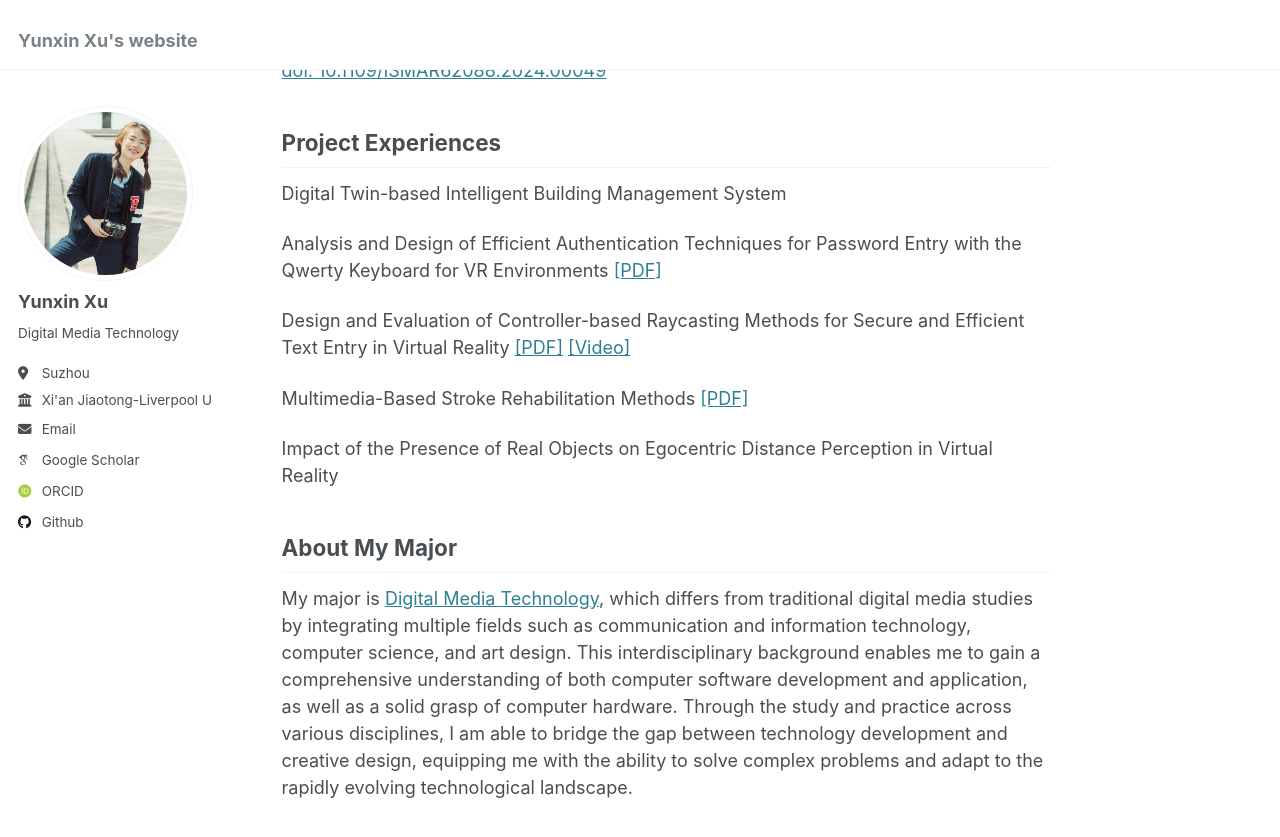
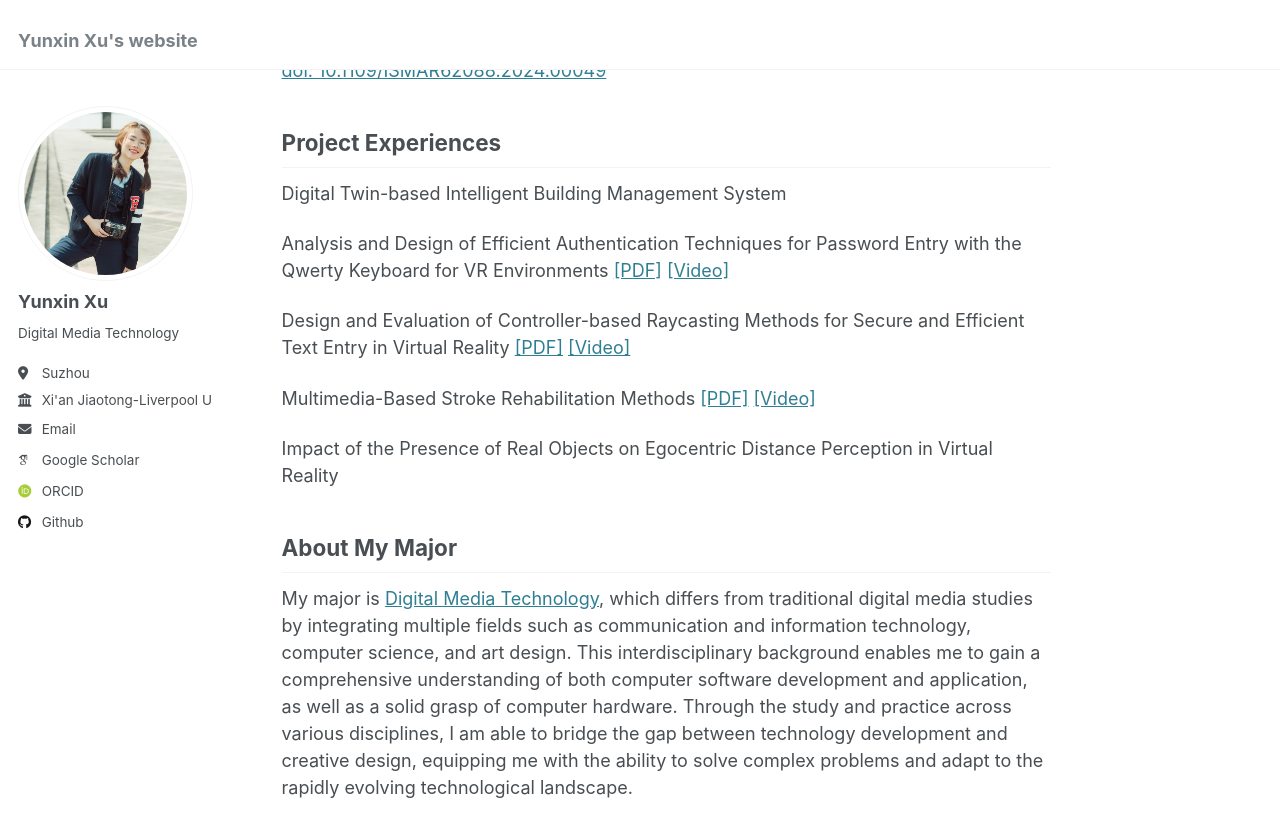
Before and after one commit to XYXtobeno1/yunxin.github.io, a Jekyll site: the page built from _pages/about.md, in a window 1280 px wide and 900 px high, scrolled down 615 px. Shown: the top 837 px of the window. Built offline with Jekyll 4.4.1, drawn with Linux system fonts in a browser that asks for light colours; some web fonts are replaced.

Commit message:
Update about.md

```diff
--- a/_pages/about.md
+++ b/_pages/about.md
@@ -19,11 +19,11 @@ Project Experiences
 ------
 Digital Twin-based Intelligent Building Management System
 
-Analysis and Design of Efficient Authentication Techniques for Password Entry with the Qwerty Keyboard for VR Environments    [[PDF]](files/Analysis_and_Design_of_Efficient_Authentication_Techniques_for_Password_Entry_with_the_Qwerty_Keyboard_for_VR_Environments.pdf)
+Analysis and Design of Efficient Authentication Techniques for Password Entry with the Qwerty Keyboard for VR Environments    [[PDF]](files/Analysis_and_Design_of_Efficient_Authentication_Techniques_for_Password_Entry_with_the_Qwerty_Keyboard_for_VR_Environments.pdf)  [[Video]](files/keyboard.mp4)
 
 Design and Evaluation of Controller-based Raycasting Methods for Secure and Efficient Text Entry in Virtual Reality    [[PDF]](Design_and_Evaluation_of_Controller-based_Raycasting_Methods_for_Secure_and_Efficient_Text_Entry_in_Virtual_Reality.pdf)  [[Video]](files/freecompress-contentsecurity.mp4)
 
-Multimedia-Based Stroke Rehabilitation Methods    [[PDF]](files/MEC202.pdf)
+Multimedia-Based Stroke Rehabilitation Methods    [[PDF]](files/MEC202.pdf)  [[Video]](files/stroke.mp4)
 
 Impact of the Presence of Real Objects on Egocentric Distance Perception in Virtual Reality
 
```
